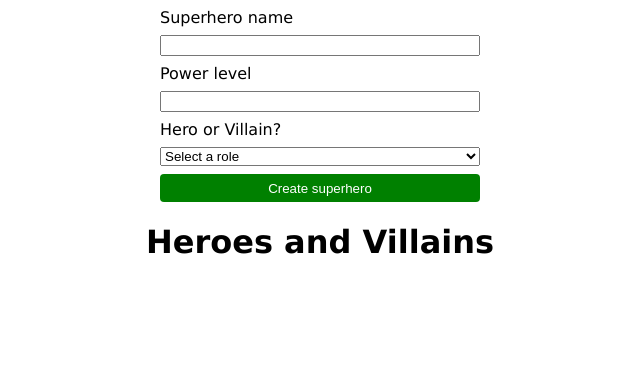
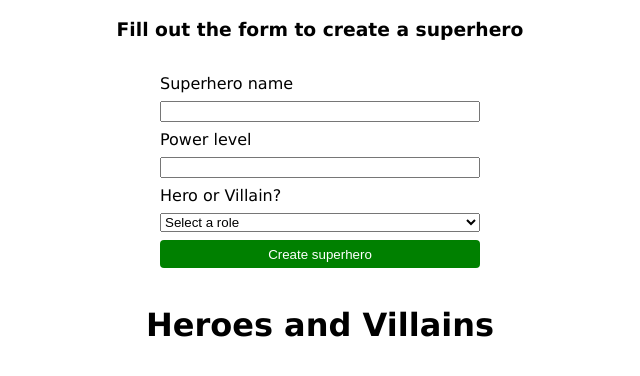
Before and after one commit to TomChrister/database-ca, a website: page index.html in a window 1280 px wide. Shown: the whole page, without its empty margins (320-960 px from the left). Drawn offline with Linux system fonts and the light colour scheme; no server answers.

Commit message:
feat: readme update

```diff
--- a/index.html
+++ b/index.html
@@ -9,6 +9,8 @@
     <script src="allSuperheroes.js" type="module"></script>
 </head>
 <body>
+
+<h3>Fill out the form to create a superhero</h3>
 
 <form action="" id="postForm">
     <label for="name">Superhero name</label>
--- a/styles.css
+++ b/styles.css
@@ -8,6 +8,7 @@ form {
     max-width: 320px;
     margin: 0 auto;
     gap: 8px;
+    padding: 1rem;
 }
 
 button {
@@ -36,7 +37,7 @@ button {
 }
 
 
-h1 {
+h1, h3 {
     display: flex;
     justify-content: center;
 }
```
Also changed, not shown: README.md.
